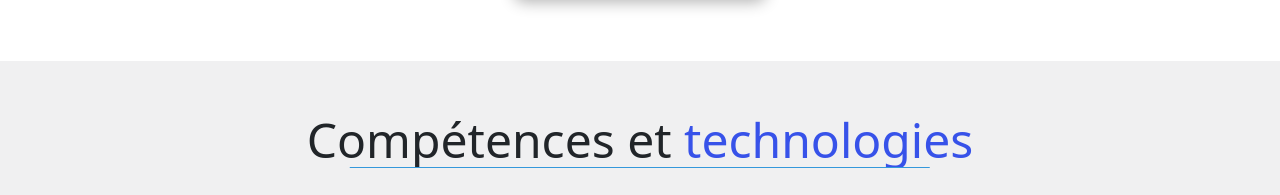
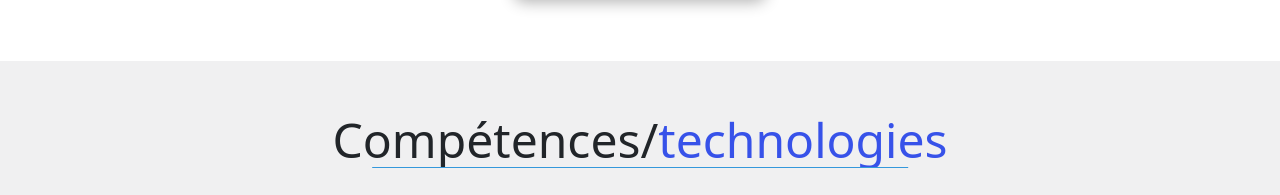
Before and after one commit to judf7/judf7.github.io, a plain HTML site: page index.html in a window 1280 px wide. Shown: the part 1407-1602 px from the top of the page. Drawn offline with nearby package versions, Linux system fonts and the light colour scheme.

Commit message:
mise a jour du projet avec modif accueil

```diff
--- a/index.html
+++ b/index.html
@@ -107,8 +107,8 @@
     </section>
 
     <section class="skills" id="skills">
-      <h2 class="display-5 text-center mb-4 animated-title">
-        Compétences et <span class="color">technologies</span>
+      <h3 class="display-5 text-center mb-4 animated-title">
+        Compétences/<span class="color">technologies</span>
       </h2>
 
       <div class="card-container">
```
